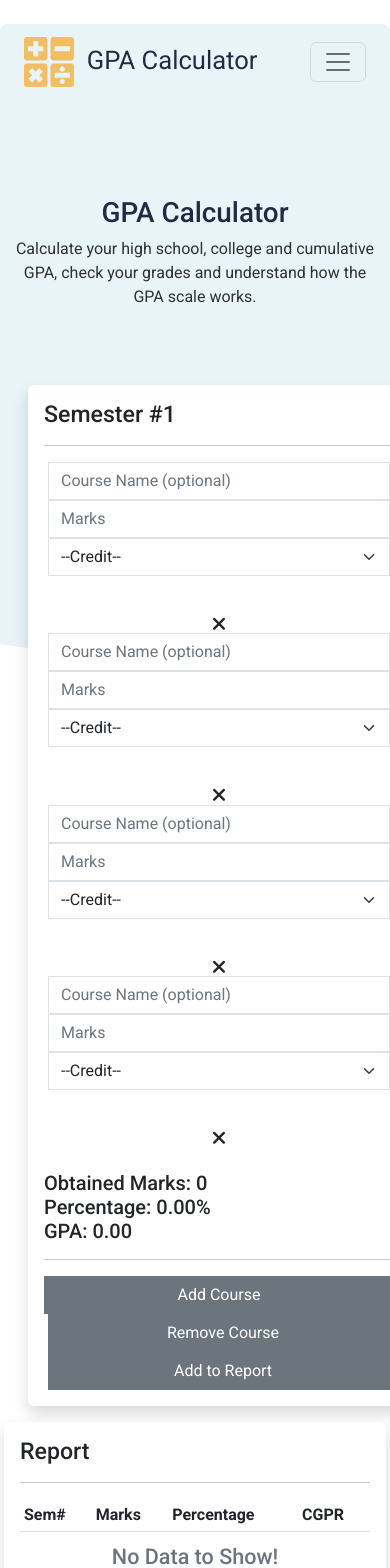
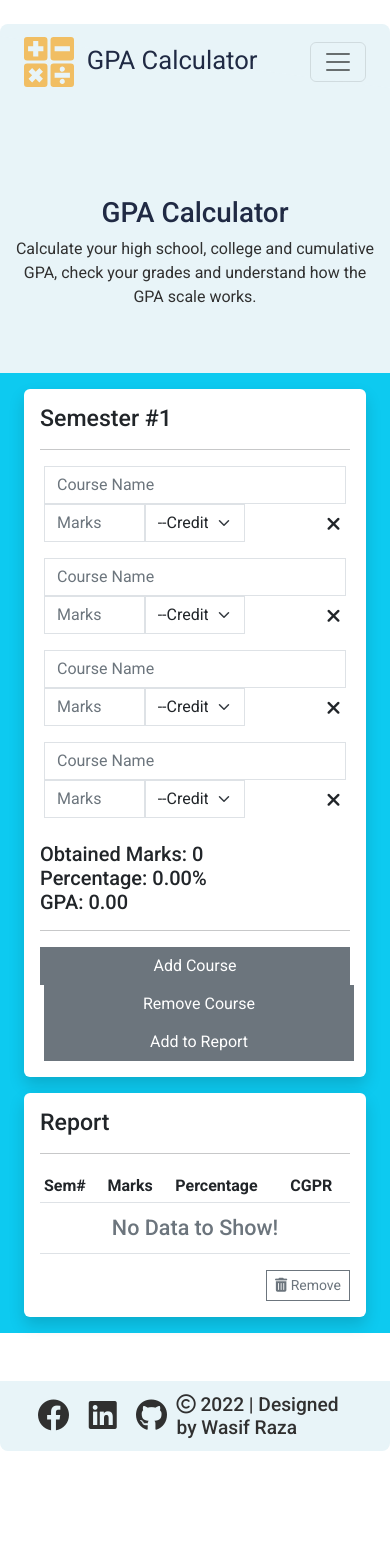
Before and after one commit to mwasifraza/gpa-calculator, a React (Create React App) app: page / in a window 390 px wide. Shown: the top 1568 px of the page. After the commit the page ends 1475 px from the top, so only its background shows below. Built offline with nearby package versions, Linux system fonts and the light colour scheme.

Commit message:
responsive part1

```diff
--- a/src/components/Calculate.js
+++ b/src/components/Calculate.js
@@ -18,8 +18,8 @@ const Calculate = () => {
                     </div>
                 </div>
                 <div className='row gpa-form py-5'>
-                    <div className='col-sm-11 mx-auto z-2'>
-                        <div className='p-1'>
+                    <div className='col-lg-11 col-sm-12 mx-auto z-2 bg-info'>
+                        <div className='px-4 py-2'>
                             <GpaSection />
                         </div>
                     </div>
--- a/src/components/elements/CourseRow.js
+++ b/src/components/elements/CourseRow.js
@@ -3,23 +3,23 @@ import React from 'react'
 const CourseRow = props => {
   return (
     <>
-    <div className='row g-0 px-1' id={props.id}>
-        <div className='col-md-5'>
-            <input type="text" className='form-control shadow-none border rounded-0' id='coursename' name="coursename" placeholder='Course Name (optional)' />
+    <div className='row g-0 px-1 mb-3 mb-sm-0' id={props.id}>
+        <div className='col-xl-4 col-lg-4 col-md-4 col-sm-4 col-12'>
+            <input type="text" className='form-control shadow-none border rounded-0' id='coursename' name="coursename" placeholder='Course Name' />
         </div>
-        <div className='col-md-2'>
+        <div className='col-xl-2 col-lg-2 col-md-2 col-sm-2 col-4'>
             <input type="number" className='form-control shadow-none border rounded-0' id='marks' onKeyUp={e => props.calculateGP(props.id)} name="marks" placeholder='Marks' />
         </div>
-        <div className='col-md-2'>
+        <div className='col-xl-3 col-lg-3 col-md-3 col-sm-3 col-4'>
             <select className="form-select shadow-none border rounded-0" id="credit" onChange={e => props.calculateGP(props.id)}>
                 <option value="">--Credit--</option>
                 <option value="3">3</option>
             </select>
         </div>
-        <div className='col-md-2'>
+        <div className='col-xl-2 col-lg-2 col-md-2 col-sm-2 col-3'>
             <input type="text" className='form-control shadow-none border border-white rounded-0' id='gp' name="gp" readOnly />
         </div>
-        <div className='col-md-1'>
+        <div className='col-xl-1 col-lg-1 col-md-1 col-sm-1 col-1'>
             <span className='remove-icon'><i className='fas fa-times'></i></span>
         </div>
     </div>
--- a/src/components/elements/GpaSection.js
+++ b/src/components/elements/GpaSection.js
@@ -149,10 +149,10 @@ class GpaSection extends React.Component {
     return (
       <>
       <div className='row'>
-        <div className='col-lg-7 bg-body shadow rounded p-3 mx-4 my-2 h-100'>
+        <div className='col-lg-7 col-sm-12 bg-body shadow rounded p-3 my-2 h-100'>
           <SemesterForm semNo={semNum} children={props.children} addChild={props.addChild} removeChild={props.removeChild} report={addToReport} />
         </div>
-        <div className='col-lg-4 bg-body rounded shadow p-3 mx-4 my-2 ms-auto h-100'>
+        <div className='col-lg-4 col-md-8 col-sm-12 bg-body rounded shadow p-3 my-2 ms-lg-auto me-lg-0 mx-md-auto h-100'>
           <ReportTable localdata={items} totals={totals} remove={removeMyDetails}/>
         </div>
       </div>
```
